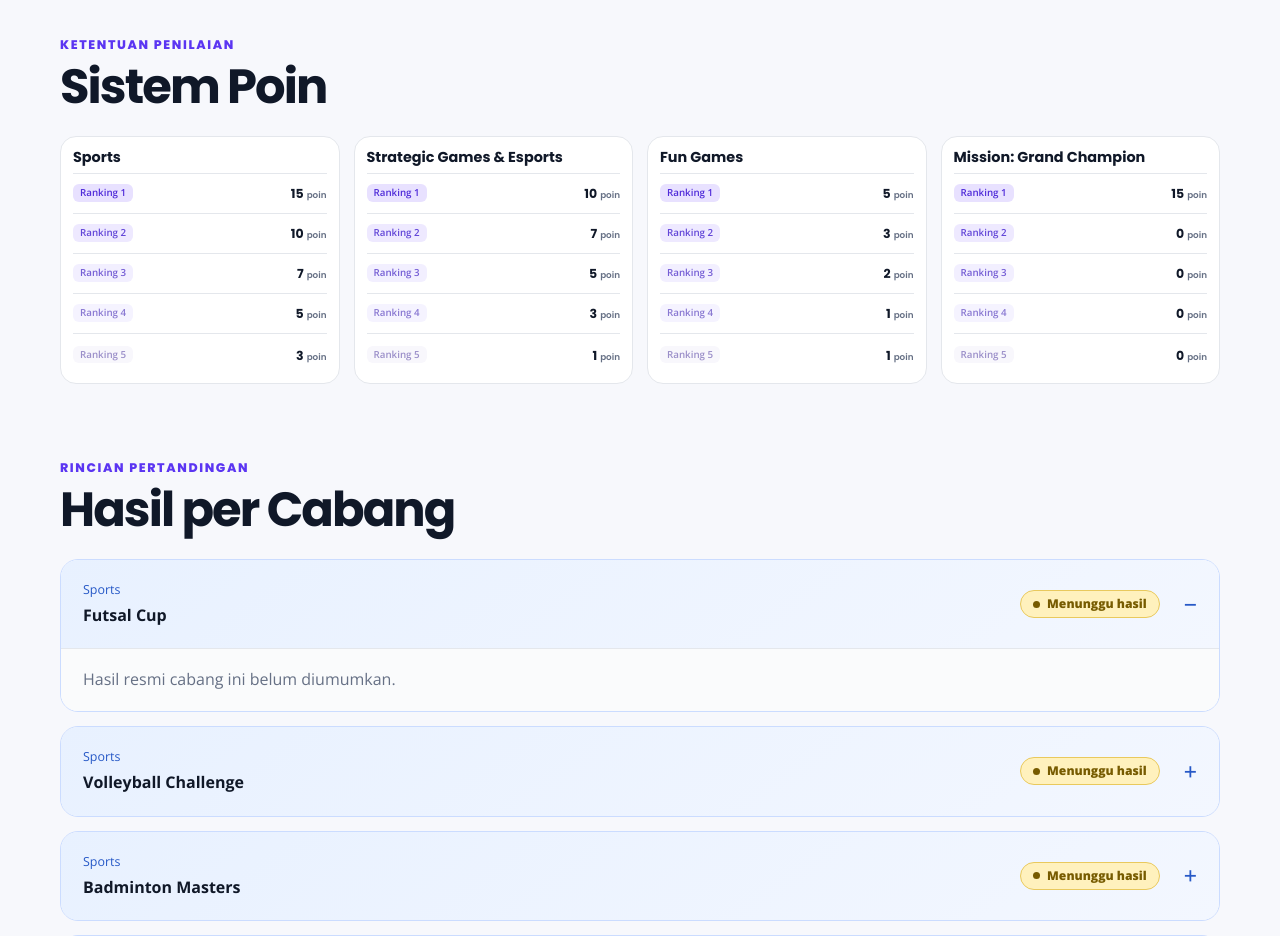
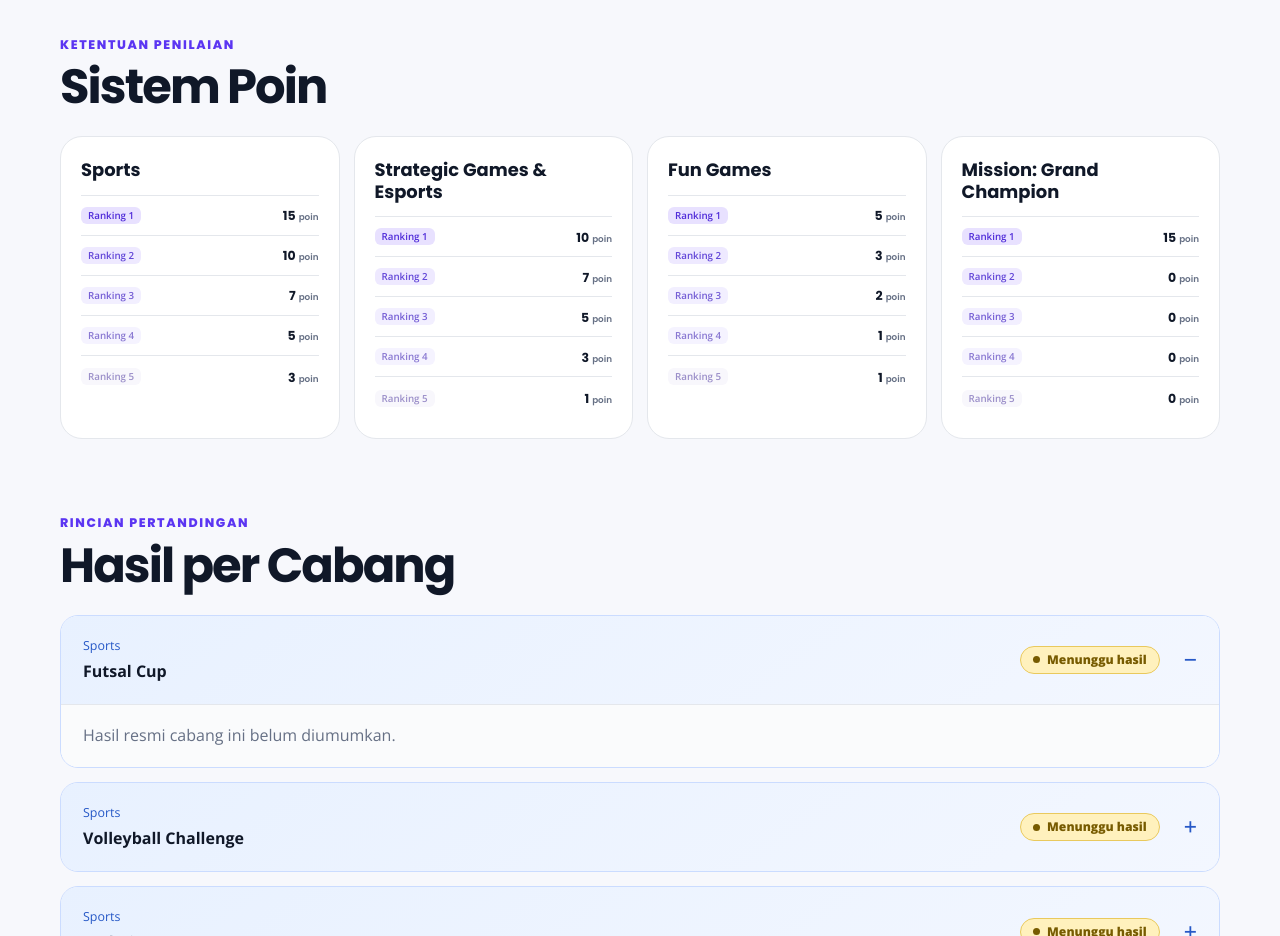
Before and after one commit to ruswanhidayat/portal-atlantik, a Next.js app: page /leaderboard in a window 1280 px wide. Shown: the part 1120-2056 px from the top of the page. Built offline with nearby package versions, Linux system fonts and the light colour scheme.

Commit message:
Refactor score card styles in globals.css
Updated styles for score card, including padding, border, and border-radius adjustments.

```diff
--- a/app/globals.css
+++ b/app/globals.css
@@ -152,8 +152,6 @@ h3 { font-size: 1.25rem; line-height: 1.25; }
 .point-total { color: var(--primary); font-size: 1.3rem; }
 .table-note { margin: 0; padding: 18px 20px; color: var(--muted); background: #f8f9fd; border-top: 1px solid var(--line); }
 .scoring-grid { display: grid; grid-template-columns: repeat(4, minmax(0, 1fr)); gap: 14px; }
-.score-card { padding: 26px; border: 1px solid var(--line); border-radius: 22px; background: white; }
-.score-card h3 { min-height: 50px; margin-bottom: 20px; }
 .score-list { display: grid; grid-template-columns: repeat(5, minmax(0, 1fr)); gap: 8px; }
 .score-list span { padding: 12px 8px; border-radius: 14px; text-align: center; background: #f4f5fa; }
 .score-list small, .score-list strong { display: block; }
@@ -880,16 +878,17 @@ a.announcement-list-item:hover .announcement-list-arrow {
 }
 
 /* Sistem poin berbentuk daftar */
-
 .score-card {
-  padding: 12px 12px 10px;
-  border-radius: 16px;
+  border: 1px solid var(--line);
+  background: white;
+  padding: 22px 20px;
+  border-radius: 22px;
 }
 
 .score-card h3 {
   min-height: unset;
-  margin: 0 0 6px;
-  font-size: 0.9rem;
+  margin: 0 0 14px;
+  font-size: 1.12rem;
   line-height: 1.2;
 }
 
@@ -1327,16 +1326,6 @@ a.announcement-list-item:hover .announcement-list-arrow {
     gap: 14px;
   }
 
-  .score-card {
-    padding: 22px 20px;
-    border-radius: 18px;
-  }
-
-  .score-card h3 {
-    margin-bottom: 14px;
-    font-size: 1.12rem;
-  }
-
   .score-list {
     display: grid;
     grid-template-columns: 1fr;
```
